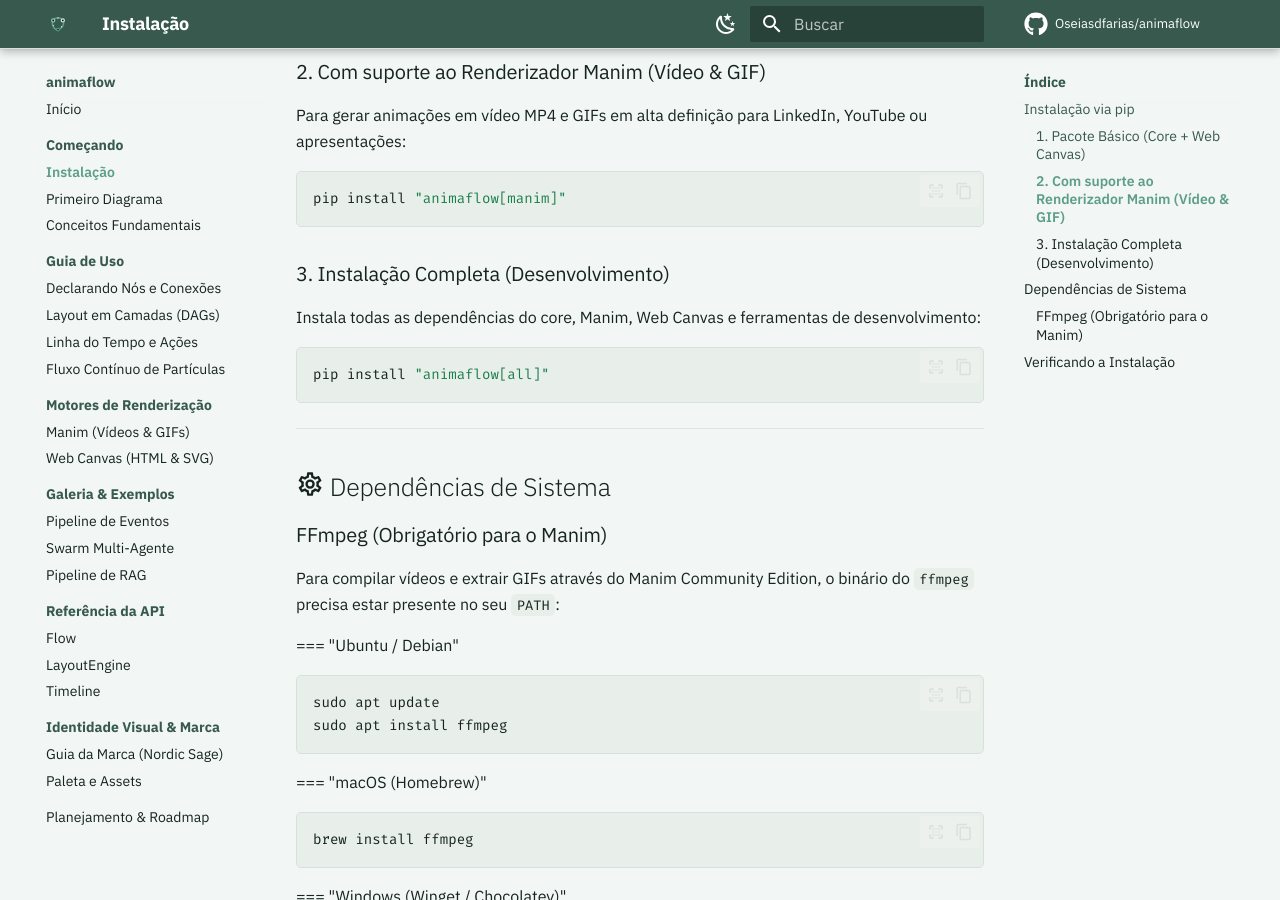
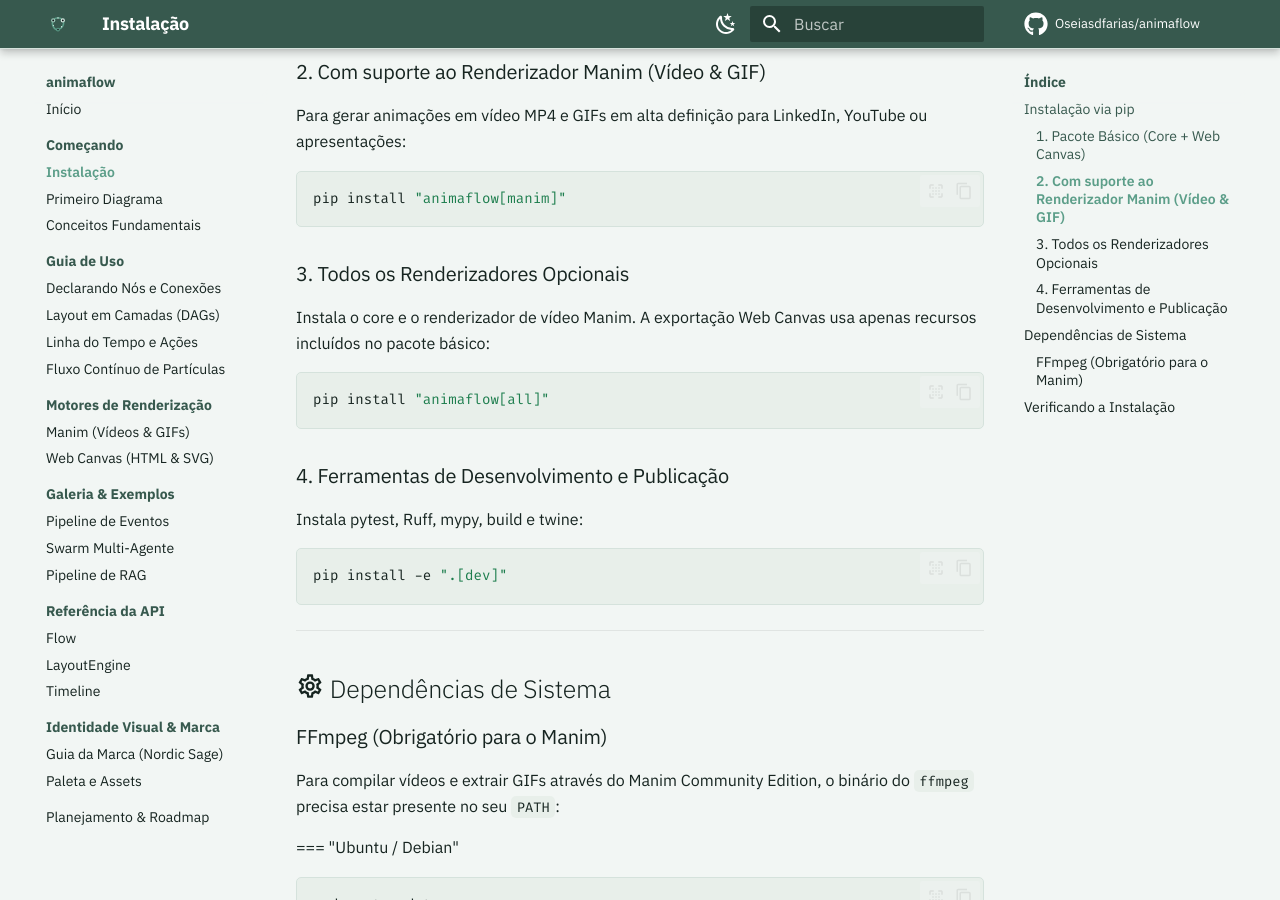
Before and after one commit to Oseiasdfarias/animaflow, an MkDocs documentation site: the page built from docs/getting-started/installation.md, in a window 1280 px wide and 900 px high, scrolled down 548 px. Built offline with MkDocs 1.6.1 and Material for MkDocs 9.7.7, drawn with Linux system fonts in a browser that asks for light colours; comment, search, counter and statistics services are not loaded.

````diff
--- a/docs/getting-started/installation.md
+++ b/docs/getting-started/installation.md
@@ -7,6 +7,7 @@ O **animaflow** pode ser instalado de forma modular dependendo do caso de uso e
 ## :material-package-variant-closed: Instalação via pip
 
 ### 1. Pacote Básico (Core + Web Canvas)
+
 Para criar fluxos, rodar layouts e exportar visualizações interativas em HTML/SVG independente:
 
 ```bash
@@ -14,17 +15,27 @@ pip install animaflow
 ```
 
 ### 2. Com suporte ao Renderizador Manim (Vídeo & GIF)
+
 Para gerar animações em vídeo MP4 e GIFs em alta definição para LinkedIn, YouTube ou apresentações:
 
 ```bash
 pip install "animaflow[manim]"
 ```
 
-### 3. Instalação Completa (Desenvolvimento)
-Instala todas as dependências do core, Manim, Web Canvas e ferramentas de desenvolvimento:
+### 3. Todos os Renderizadores Opcionais
+
+Instala o core e o renderizador de vídeo Manim. A exportação Web Canvas usa apenas recursos incluídos no pacote básico:
 
 ```bash
 pip install "animaflow[all]"
+```
+
+### 4. Ferramentas de Desenvolvimento e Publicação
+
+Instala pytest, Ruff, mypy, build e twine:
+
+```bash
+pip install -e ".[dev]"
 ```
 
 ---
@@ -32,6 +43,7 @@ pip install "animaflow[all]"
 ## :material-cog-outline: Dependências de Sistema
 
 ### FFmpeg (Obrigatório para o Manim)
+
 Para compilar vídeos e extrair GIFs através do Manim Community Edition, o binário do `ffmpeg` precisa estar presente no seu `PATH`:
 
 === "Ubuntu / Debian"
````
Also changed, not shown: README.md (+23 -7 lines), pyproject.toml (+9 -5 lines), 3 other files.
